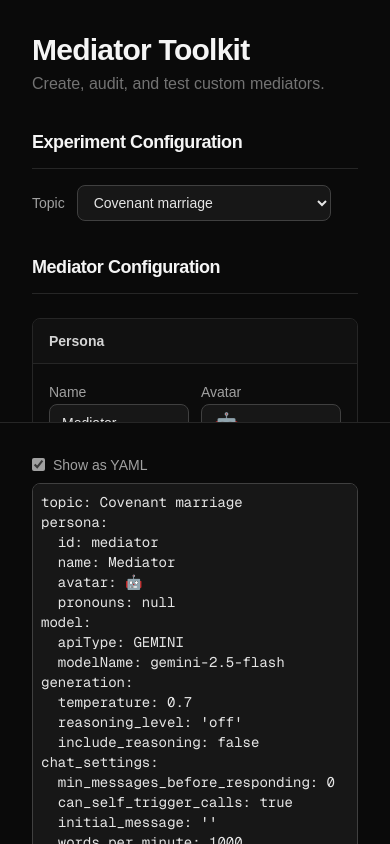
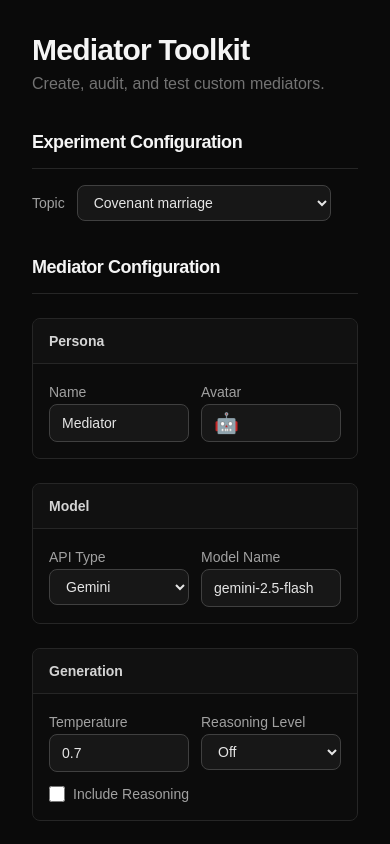
Before and after one commit to soaphia14/mediator-toolkit, a Next.js app: page / in a window 390 px wide. Shown: the top 844 px of the page. Built offline with nearby package versions, Linux system fonts and the light colour scheme.

Commit message:
fix col stacking on small width

```diff
--- a/app/page.tsx
+++ b/app/page.tsx
@@ -87,10 +87,10 @@ export default function Home() {
   }
 
   return (
-    <div className="h-screen flex flex-col lg:flex-row overflow-hidden bg-neutral-950 text-neutral-100">
+    <div className="flex flex-col lg:flex-row lg:h-screen lg:overflow-hidden bg-neutral-950 text-neutral-100">
 
       {/* Left column — configuration */}
-      <div className="flex-1 overflow-y-auto p-8">
+      <div className="lg:flex-1 lg:overflow-y-auto p-8">
         <div className="w-full max-w-xl space-y-8">
 
           {/* Header */}
@@ -184,7 +184,7 @@ export default function Home() {
       </div>
 
       {/* Right column — preview & actions */}
-      <div className="flex-1 overflow-y-auto p-8 space-y-6 border-t border-neutral-800 lg:border-t-0 lg:border-l">
+      <div className="lg:flex-1 lg:overflow-y-auto p-8 space-y-6 border-t border-neutral-800 lg:border-t-0 lg:border-l">
 
         {/* YAML preview */}
         <div className="space-y-2">
```
